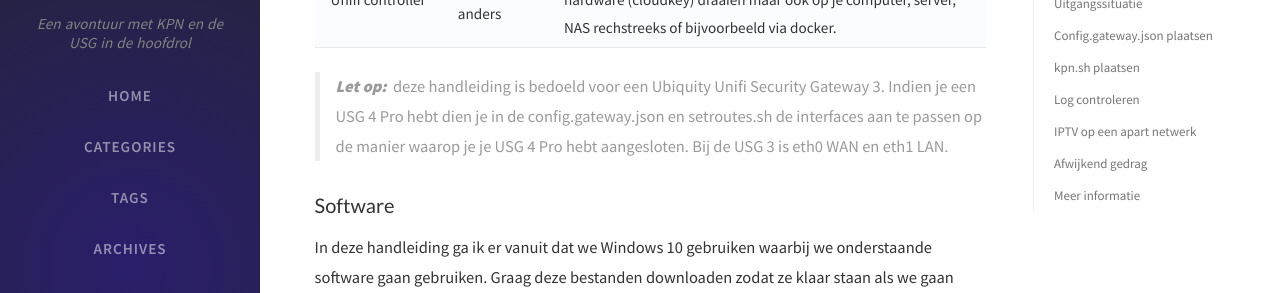
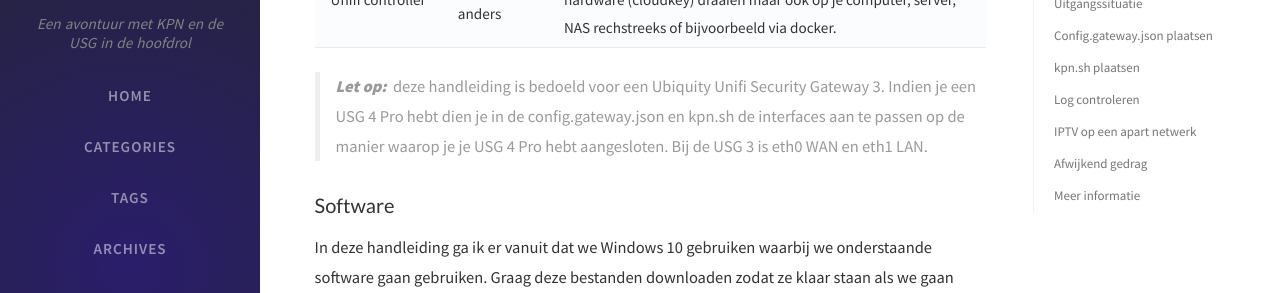
Before and after one commit to coolhva/usg-kpn-ftth, a Jekyll site: the page built from _posts/2019-12-31-unifi-security-gateway-kpn-ftth-iptv-ipv6.md, in a window 1280 px wide and 900 px high, scrolled down 873 px. Shown: the part 184-477 px from the top of the window. Built offline with Jekyll 4.4.1, drawn with Linux system fonts in a browser that asks for light colours; nearby versions of some CDN libraries; comment, search, counter and statistics services are not loaded.

Commit message:
Update 2019-12-31-unifi-security-gateway-kpn-ftth-iptv-ipv6.md
changed setroutes.sh to kpn.sh

```diff
--- a/_posts/2019-12-31-unifi-security-gateway-kpn-ftth-iptv-ipv6.md
+++ b/_posts/2019-12-31-unifi-security-gateway-kpn-ftth-iptv-ipv6.md
@@ -27,7 +27,7 @@
 |IPTV&nbsp;Setupbox|Arcadyan / ZTE|Het kastje wat aan de ene kant met UTP op je switch zit aangesloten en aan de andere kant met HDMI (of SCART) aan je TV.|
 |Unifi&nbsp;controller|Ubiquiti / anders|Met de controller stel je de USG in, deze kan op een stuk hardware (cloudkey) draaien maar ook op je computer, server, NAS rechstreeks of bijvoorbeeld via docker.|
 
-> ***Let op:*** deze handleiding is bedoeld voor een Ubiquity Unifi Security Gateway 3. Indien je een USG 4 Pro hebt dien je in de config.gateway.json en setroutes.sh de interfaces aan te passen op de manier waarop je je USG 4 Pro hebt aangesloten. Bij de USG 3 is eth0 WAN en eth1 LAN.
+> ***Let op:*** deze handleiding is bedoeld voor een Ubiquity Unifi Security Gateway 3. Indien je een USG 4 Pro hebt dien je in de config.gateway.json en kpn.sh de interfaces aan te passen op de manier waarop je je USG 4 Pro hebt aangesloten. Bij de USG 3 is eth0 WAN en eth1 LAN.
 
 ### Software
 
```
